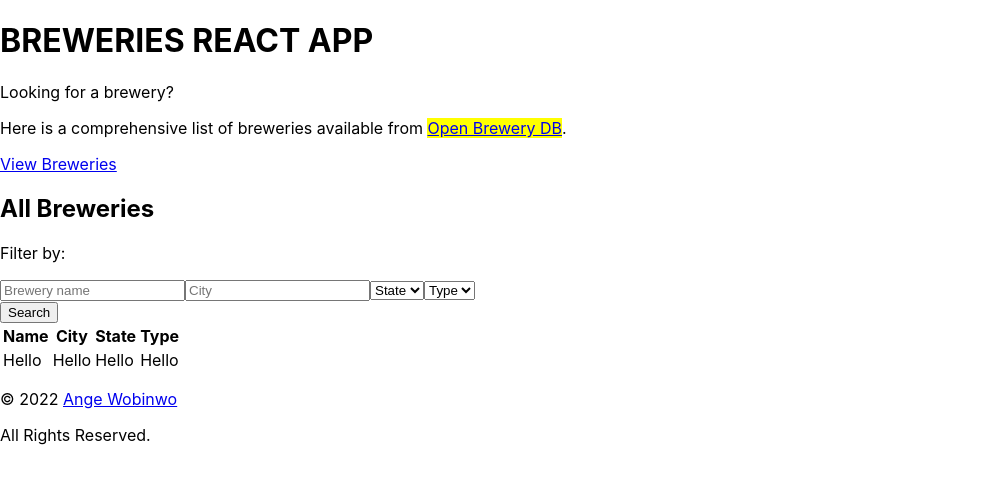
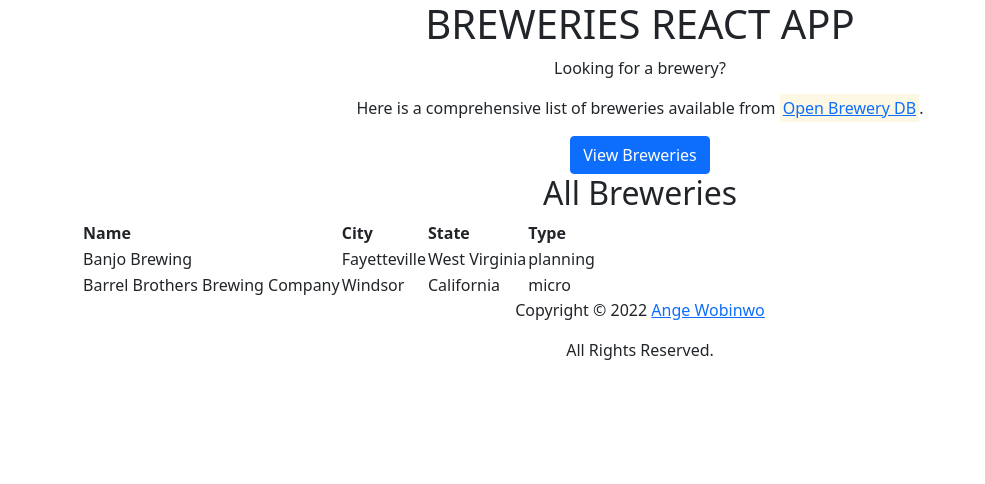
Before and after one commit to Wobins/brewery-react-app, a React (Create React App) app: page / in a window 1280 px wide. Shown: the top 484 px of the page, without its empty margins (0-985 px from the left). Built offline with nearby package versions, Linux system fonts and the light colour scheme.

Commit message:
Added breweries manually and correctly.

```diff
--- a/package.json
+++ b/package.json
@@ -6,6 +6,8 @@
     "@testing-library/jest-dom": "^5.16.4",
     "@testing-library/react": "^13.2.0",
     "@testing-library/user-event": "^13.5.0",
+    "axios": "^0.27.2",
+    "bootstrap": "^5.1.3",
     "react": "^18.1.0",
     "react-dom": "^18.1.0",
     "react-scripts": "5.0.1",
--- a/src/Components/Breweries.js
+++ b/src/Components/Breweries.js
@@ -1,8 +1,8 @@
 import Brewery from "./Brewery"
 
-const Breweries = () => {
+const Breweries = ({ list }) => {
   return (
-    <div>
+    <div className="container">
         <table>
             <thead>
                 <tr>
@@ -13,7 +13,9 @@ const Breweries = () => {
                 </tr>
             </thead>
             <tbody>
-                <Brewery />
+                {list.map((brewery) => (
+                    <Brewery key={brewery.id} brewery={brewery} />
+                ))}
             </tbody>
         </table>
     </div>
--- a/src/Components/Brewery.js
+++ b/src/Components/Brewery.js
@@ -1,12 +1,12 @@
-const Brewery = () => {
+const Brewery = ({ brewery }) => {
   return (
     <>
-        <tr>
-            <td>Hello</td>
-            <td>Hello</td>
-            <td>Hello</td>
-            <td>Hello</td>
-        </tr>
+      <tr>
+        <td>{brewery.name}</td>
+        <td>{brewery.city}</td>
+        <td>{brewery.state}</td>
+        <td>{brewery.brewery_type}</td>
+      </tr>
     </>
   )
 }
--- a/src/Components/Filter.js
+++ b/src/Components/Filter.js
@@ -1,16 +1,34 @@
+import bootstrap from "bootstrap/dist/css/bootstrap.min.css"
+
 const Filter = () => {
   return (
-    <div>
+    <div className="text-center">
         <p>Filter by:</p>
-        <form>
-            <div>
-                <input type='text' placeholder='Brewery name' />
-                <input type='text' placeholder='City' />
-                <select className="form-select">
+        <form className="row g-4">
+            <div className="col-auto">
+                {/* <label for="breweriesNameList" class="form-label"></label> */}
+                <input class="form-control" list="breweriesNamesOptions" id="breweriesNameList" placeholder="Name" />
+                <datalist id="breweriesNamesOptions">
+                    <option value="San Francisco" />
+                    <option value="New York" />
+                </datalist>
+            </div>
+            <div className="col-auto">
+                {/* <label for="breweriesCityList" class="form-label"></label> */}
+                <input class="form-control" list="breweriesCitiesOptions" id="breweriesCityList" placeholder="City" />
+                <datalist id="breweriesCitiesOptions">
+                    <option value="San Francisco" />
+                    <option value="New York" />
+                </datalist>
+            </div>
+            <div className="col-auto">
+                <select className="form-control">
                     <option selected>State</option>
                     <option value="1">One</option>
                 </select>
-                <select className="form-select">
+            </div>
+            <div className="col-auto">
+                <select className="form-control">
                     <option selected>Type</option>
                     <option value="1">One</option>
                 </select>
--- a/src/Components/Footer.js
+++ b/src/Components/Footer.js
@@ -1,9 +1,11 @@
+import bootstrap from "bootstrap/dist/css/bootstrap.min.css"
+
 const Footer = () => {
   return (
     <footer>
-        <div>
-            <p>&copy; {year} <a href="https://github.com/Wobins" target="_blank">Ange Wobinwo</a></p>
-            <p>All Rights Reserved.</p>
+        <div className="text-center">
+          <p>Copyright &copy; {year} <a href="https://github.com/Wobins" target="_blank">Ange Wobinwo</a></p>
+          <p>All Rights Reserved.</p>
         </div>
     </footer>
   )
--- a/src/Components/Header.js
+++ b/src/Components/Header.js
@@ -1,10 +1,14 @@
+import bootstrap from "bootstrap/dist/css/bootstrap.min.css"
+
 const Header = () => {
   return (
     <header>
+      <div className="text-center">
         <h1>BREWERIES REACT APP</h1>
         <p>Looking for a brewery?</p>
         <p>Here is a comprehensive list of breweries available from <mark><a href="https://www.openbrewerydb.org/" target="_blank">Open Brewery DB</a></mark>.</p>
-        <a href="#">View Breweries</a>
+        <a className="btn btn-primary" href="#main" role="button">View Breweries</a>
+      </div>
     </header>
   )
 }
--- a/src/Components/Main.js
+++ b/src/Components/Main.js
@@ -3,11 +3,53 @@ import Breweries from "./Breweries"
 import TitleSection from "./TitleSection"
 
 const Main = () => {
+  const data = [
+    {
+    "id": "banjo-brewing-fayetteville",
+    "name": "Banjo Brewing",
+    "brewery_type": "planning",
+    "street": null,
+    "address_2": null,
+    "address_3": null,
+    "city": "Fayetteville",
+    "state": "West Virginia",
+    "county_province": null,
+    "postal_code": "25840",
+    "country": "United States",
+    "longitude": null,
+    "latitude": null,
+    "phone": "3042164231",
+    "website_url": null,
+    "updated_at": "2021-10-23T02:24:55.243Z",
+    "created_at": "2021-10-23T02:24:55.243Z"
+    },
+    {
+    "id": "barrel-brothers-brewing-company-windsor",
+    "name": "Barrel Brothers Brewing Company",
+    "brewery_type": "micro",
+    "street": "399 Business Park Ct Ste 506",
+    "address_2": null,
+    "address_3": null,
+    "city": "Windsor",
+    "state": "California",
+    "county_province": null,
+    "postal_code": "95492-6652",
+    "country": "United States",
+    "longitude": null,
+    "latitude": null,
+    "phone": "7076969487",
+    "website_url": "http://www.barrelbrothersbrewing.com",
+    "updated_at": "2021-10-23T02:24:55.243Z",
+    "created_at": "2021-10-23T02:24:55.243Z"
+    }
+  ]
+
+
   return (
     <main id="main">
       <TitleSection />
-      <Filter />
-      <Breweries />
+      {/* <Filter />      */}
+      <Breweries list={data} />
     </main>
   )
 }
--- a/src/Components/TitleSection.js
+++ b/src/Components/TitleSection.js
@@ -1,7 +1,9 @@
+import bootstrap from "bootstrap/dist/css/bootstrap.min.css"
+
 const TitleSection = () => {
   return (
-    <div>
-        <h2>All Breweries</h2>
+    <div className="text-center">
+      <h2>All Breweries</h2>
     </div>
   )
 }
```
Also changed, not shown: src/App.js (+57 -1 lines), 1 other file (tests, documents, lock files or other folders).
